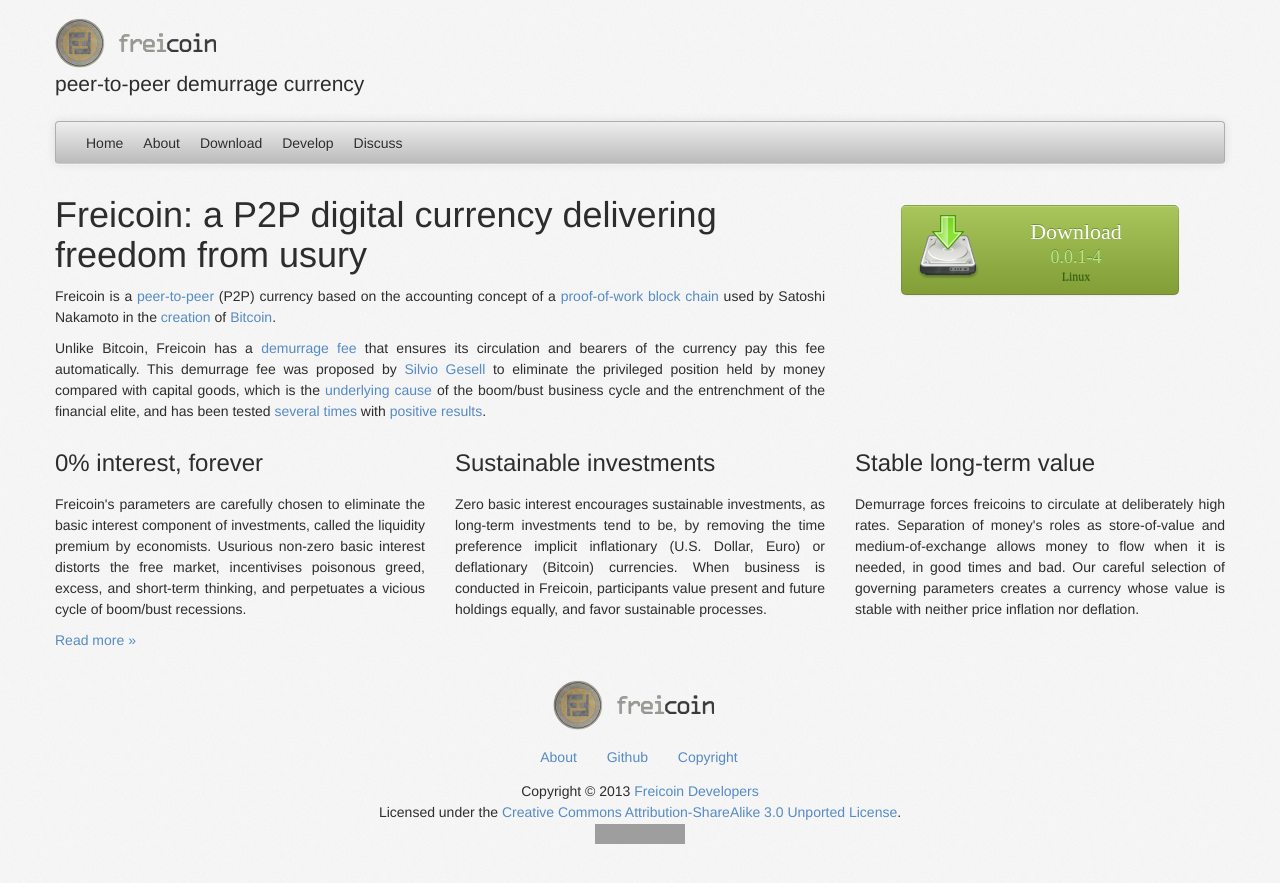
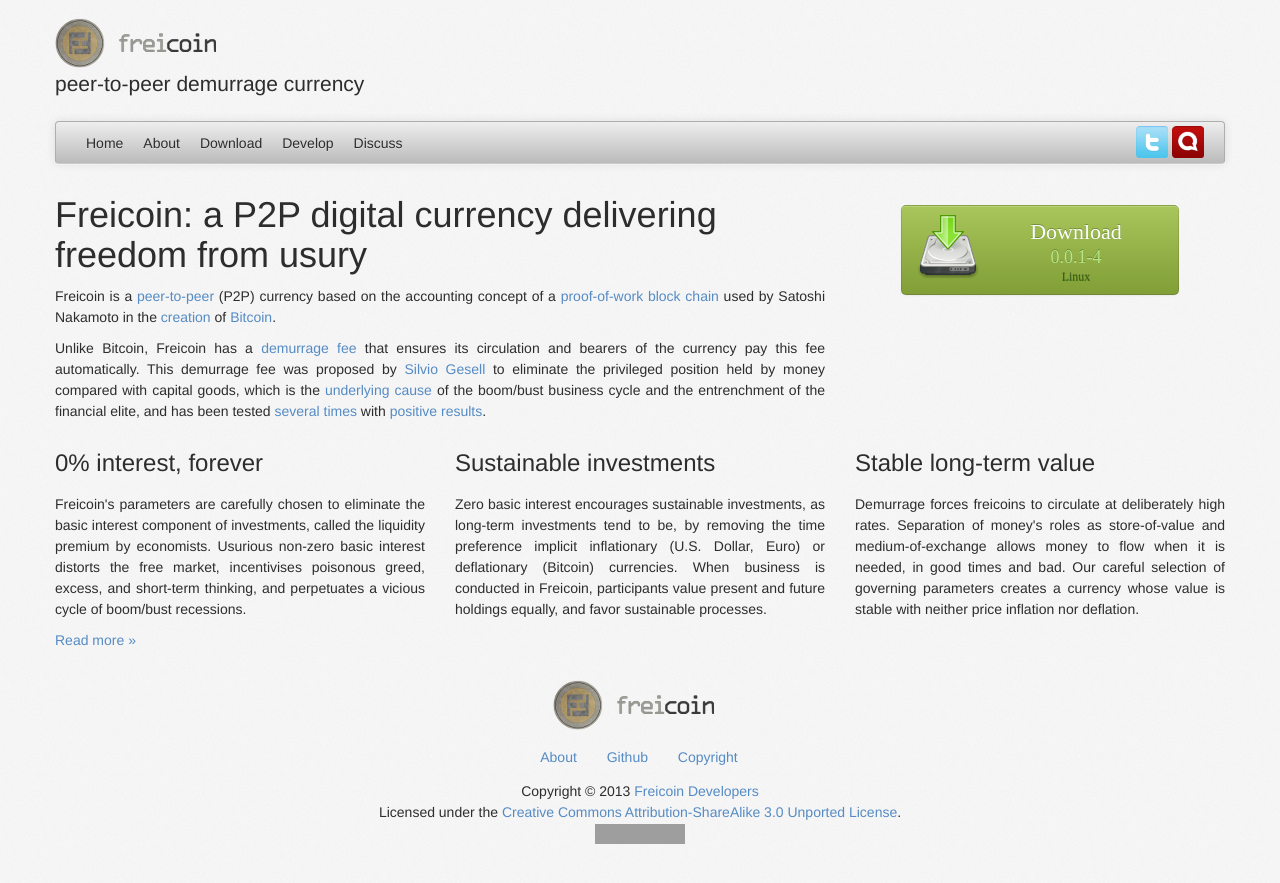
Before and after one commit to freicoin/freico.in, a Jekyll site: the page built from index.md, in a window 1280 px wide. Shown: the top 883 px of the page. Built offline with Jekyll 4.4.1, drawn with Linux system fonts in a browser that asks for light colours; nearby versions of some CDN libraries; some web fonts are replaced; comment, search, counter and statistics services are not loaded; grey boxes are pictures that could not be loaded.

Commit message:
Add Twitter and identi.ca links, courtesy of r000n.

```diff
--- a/_layouts/default.html
+++ b/_layouts/default.html
@@ -467,6 +467,11 @@
         </form><!-- .search -->
       {% endif %}
 
+<div style="text-align:right; margin-top:4px;">
+<a href="http://twitter.com/freicoin" title="Freicoin on Twitter"><img src="/static/images/twitter.png" /></a></li>
+<a href="http://identi.ca/freicoin" title="Freicoin on Identi.ca"><img src="/static/images/identica.png" /></a></li>
+</div>
+
     </div><!-- .navbar-inner -->
   </div><!-- .navbar -->
 </header>
```
Also changed, not shown: static/images/identica.png (added), static/images/twitter.png (added).
